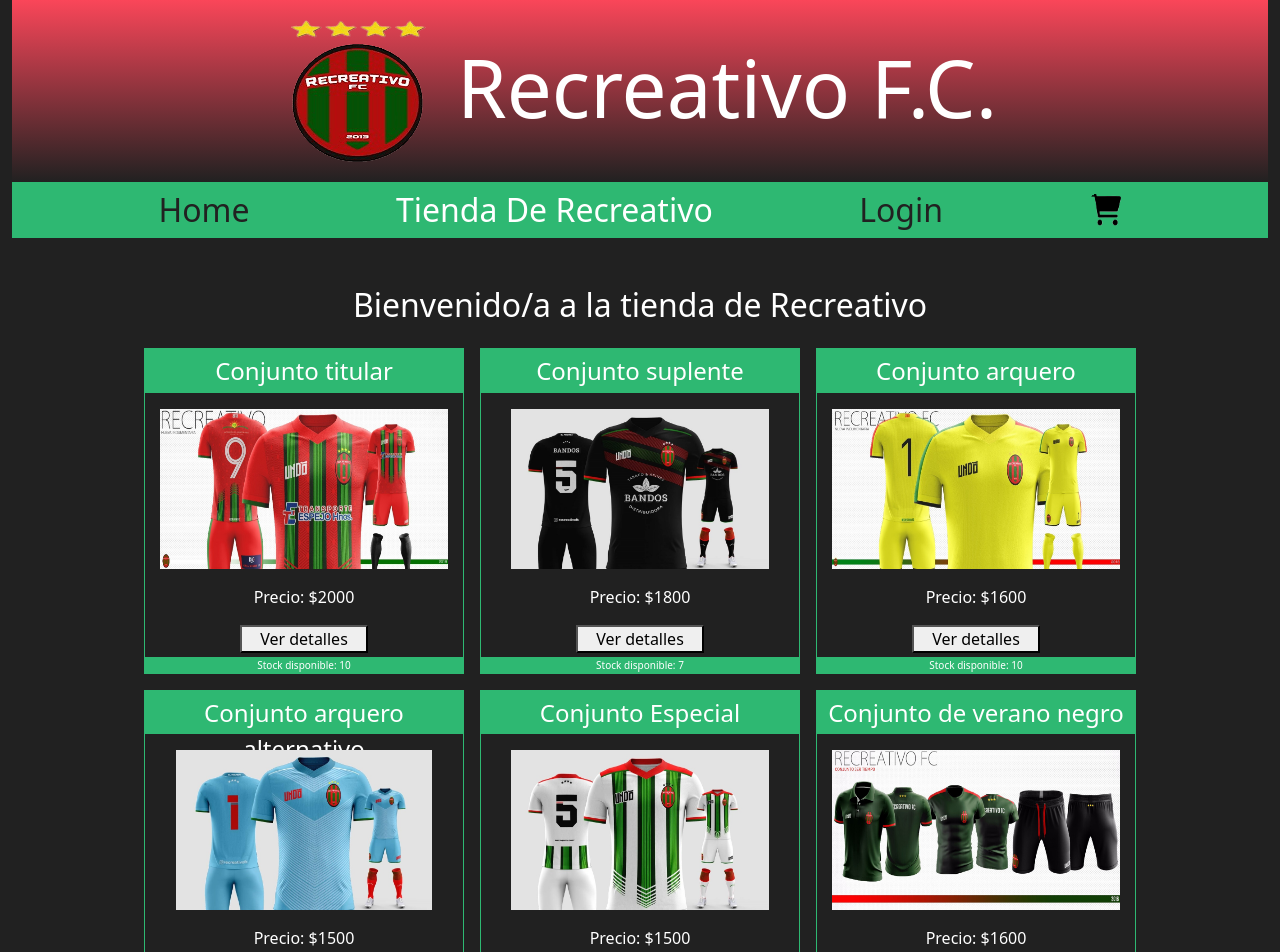
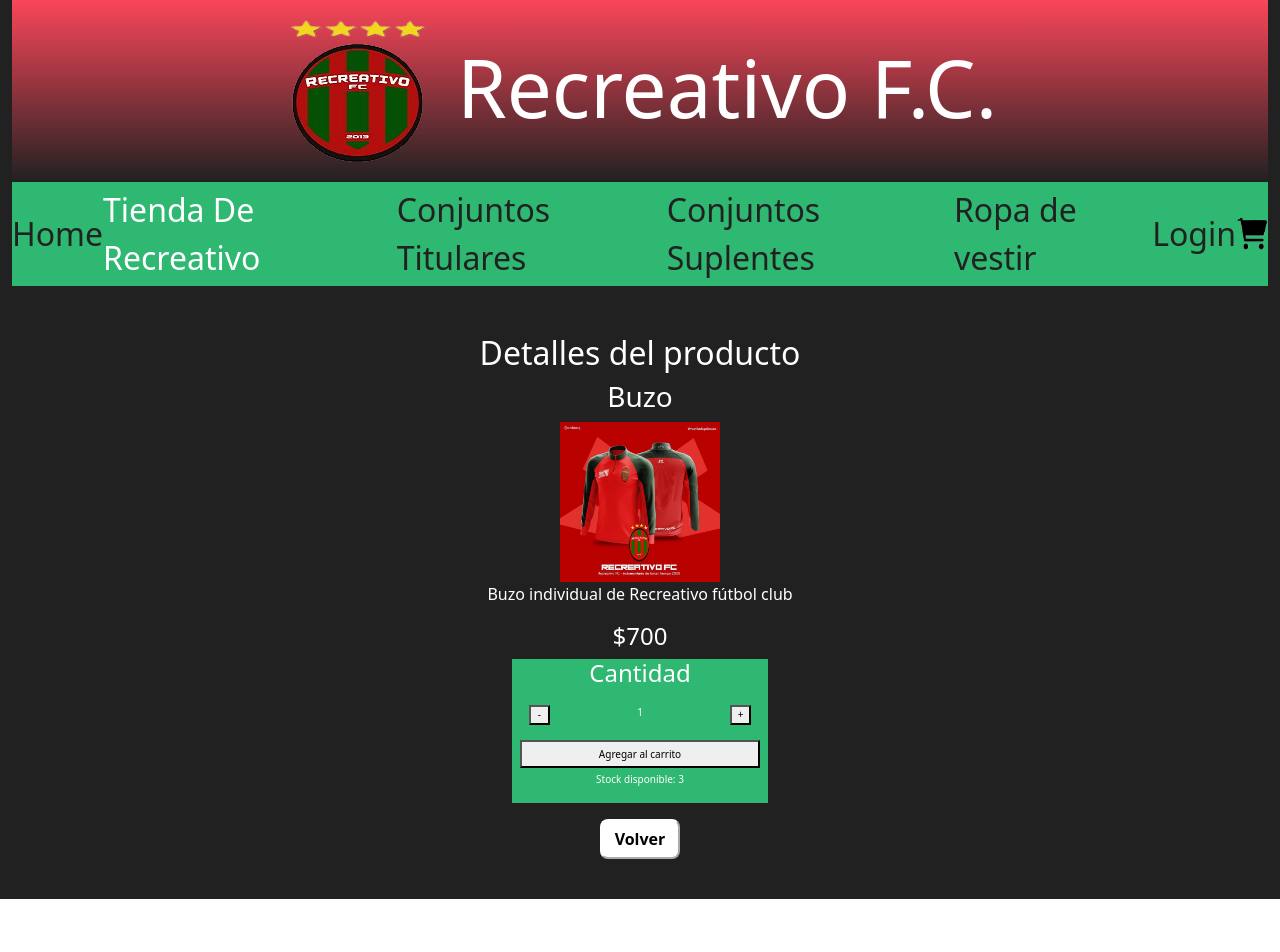
Before and after one commit to FacundoVillarroel/ProyectoFinalReactJS, a React (Create React App) app: page /detail/buzo in a window 1280 px wide. Before the commit this address led to /. Shown: the top 952 px of the page. After the commit the page ends 915 px from the top, so only its background shows below. Built offline with nearby package versions, Linux system fonts and the light colour scheme.

Commit message:
Segundo avance de la primer entrega del proyecto final

```diff
--- a/scss/styles.scss
+++ b/scss/styles.scss
@@ -92,3 +92,20 @@
 .itemDetailContainer{
     margin: 1rem;
 }
+
+.buttonReturn{
+    margin: 1rem;
+            padding: 0.4rem 0.8rem;
+            border-color:white;
+            background-color: white;
+            border-radius: 0.5rem;
+            cursor: pointer;
+            font-weight: 700;
+            font-size: 1rem;
+            &:hover{
+                color: white;
+                border-color: white;
+                background-color: black;
+                transition: 300ms linear;
+            }
+}
--- a/src/App.css
+++ b/src/App.css
@@ -69,3 +69,18 @@
 
 .itemDetailContainer {
   margin: 1rem; }
+
+.buttonReturn {
+  margin: 1rem;
+  padding: 0.4rem 0.8rem;
+  border-color: white;
+  background-color: white;
+  border-radius: 0.5rem;
+  cursor: pointer;
+  font-weight: 700;
+  font-size: 1rem; }
+  .buttonReturn:hover {
+    color: white;
+    border-color: white;
+    background-color: black;
+    transition: 300ms linear; }
--- a/src/App.js
+++ b/src/App.js
@@ -18,7 +18,7 @@
         <Routes>
           <Route path="/" element={<ItemListContainer/>} />
           <Route path="/category/:categoryId" element={<ItemListContainer/>} />
-          <Route path="/detail:itemId" element={<ItemDetailContainer/>} />
+          <Route path="/detail/:itemId" element={<ItemDetailContainer/>} />
 
           <Route path="*" element={ <Navigate to="/"/>}/>
         </Routes>
--- a/src/components/Header.js
+++ b/src/components/Header.js
@@ -1,9 +1,10 @@
 import logo from "../images/logo.png"
+import { Link } from "react-router-dom";
 
 function Header () {
     return (
         <header className="header d-flex justify-content-center align-items-center pt-3 pb-3">
-            <img src={logo} className="logo"/>
+            <Link to={"/"}><img src={logo} className="logo"/></Link>
             <h1 className="titulo ms-4">
             Recreativo F.C.
             </h1>
--- a/src/components/Item.js
+++ b/src/components/Item.js
@@ -12,7 +12,7 @@
             <div className="productPrice mt-2">
                 <p className="mb-0">Precio: ${item.price}</p>
             </div>
-            <Link to={`/detail:${item.id}`}><button className="viewDetails mt-1 mb-1 ">Ver detalles</button></Link>
+            <Link to={`/detail/${item.id}`}><button className="viewDetails mt-1 mb-1 ">Ver detalles</button></Link>
             <div className="stock mb-0">
                 <p className="mb-0">Stock disponible: {item.stock}</p>
             </div>
--- a/src/components/ItemDetail.js
+++ b/src/components/ItemDetail.js
@@ -1,8 +1,16 @@
 import ItemCount from "./ItemCount"
+import { useNavigate } from "react-router-dom"
+
 
 
 
 function ItemDetail ({item}){
+    const navigate = useNavigate()
+
+    const handleNavigate = () => {
+        navigate(-1)
+    }
+
     return(
         <>
             <h2>Detalles del producto</h2>
@@ -20,6 +28,8 @@
                 <div>
                     <ItemCount stock = {item.stock} initial = {1}/>
                 </div>
+
+                <button className="buttonReturn" onClick={handleNavigate}>Volver</button>
             </div>
         </>
     )
--- a/src/components/ItemDetailContainer.js
+++ b/src/components/ItemDetailContainer.js
@@ -1,25 +1,29 @@
 import React, { useEffect, useState } from 'react';
 import ItemDetail from "./ItemDetail"
-import items from "../data/items"
+import itemsImported from "../data/items"
+import { useParams } from "react-router-dom"
 
-let itemImported = items[0]
 
 
 function ItemDetailContainer(){
     const [item,setItem] = useState("")
+
+    const {itemId} = useParams()
+
     useEffect(()=> {
         let promise = new Promise (resolve => {
             setTimeout(()=> {
-                resolve (itemImported);
+                resolve (itemsImported);
             }, 2000)
         })
-        promise.then((response)=>{
-            setItem(response)
+        promise.then((response) => {
+            console.log(itemId);
+            setItem( response.find((product) => product.id === `${itemId}`) )
         })
-    })
+    },[itemId])
 
     return(
-        <div className='itemDetailContainer text-center'>
+        <div className='itemDetailContainer text-center pb-4'>
                 <ItemDetail item = {item}/>
         </div>
         )
--- a/src/components/NavBar.js
+++ b/src/components/NavBar.js
@@ -1,12 +1,16 @@
 import CartWidget from "./CartWidget";
+import { Link } from "react-router-dom"
 
 
 function NavBar() {
     return (
         <nav className="navBar pt-1 pb-1 mb-5">
                 <div className="d-flex align-items-center justify-content-evenly">
-                    <a href="#">Home</a>
-                    <a href="#" className="activePage">Tienda De Recreativo</a>
+                    <Link to="/"> Home </Link>
+                    <Link to="/" className="activePage"> Tienda De Recreativo </Link>
+                    <Link to="/category/titular"> Conjuntos Titulares </Link>
+                    <Link to="/category/suplente"> Conjuntos Suplentes </Link>
+                    <Link to="/category/deVestir"> Ropa de vestir </Link>
                     <a href="#">Login</a>
                     <CartWidget/>
                 </div>
```
